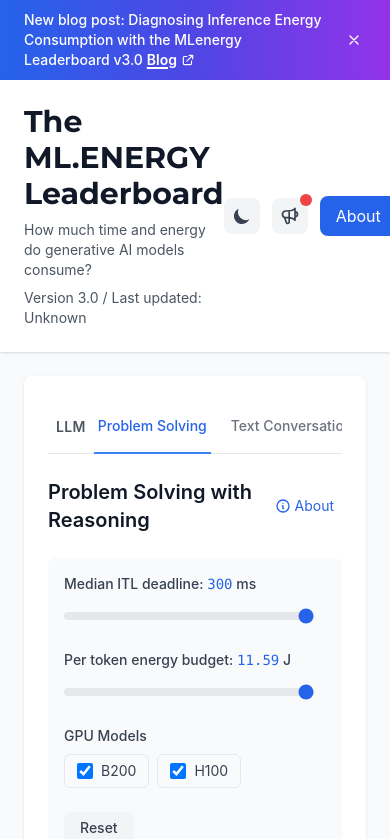
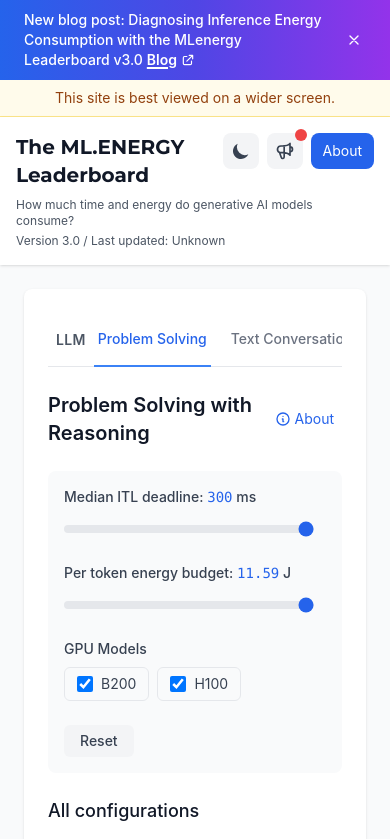
Before and after one commit to ml-energy/leaderboard, a React (Vite) app: page / in a window 390 px wide. Shown: the top 839 px of the page. Built offline with nearby package versions, Linux system fonts and the light colour scheme.

Commit message:
Responsiveness and UX fixes (#2)

```diff
--- a/src/App.tsx
+++ b/src/App.tsx
@@ -44,6 +44,9 @@
     }
     return new Set();
   });
+  const [bannerDismissedDate, setBannerDismissedDate] = useState<string | null>(() => {
+    return localStorage.getItem('bannerDismissedDate');
+  });
 
   // Multi-model comparison state (single source of truth: selectedForCompare)
   const [selectedForCompare, setSelectedForCompare] = useState<Set<string>>(new Set());
@@ -68,10 +71,24 @@
     localStorage.setItem('readAnnouncementIds', JSON.stringify([...readAnnouncementIds]));
   }, [readAnnouncementIds]);
 
+  useEffect(() => {
+    if (bannerDismissedDate) {
+      localStorage.setItem('bannerDismissedDate', bannerDismissedDate);
+    }
+  }, [bannerDismissedDate]);
+
   const unreadAnnouncementCount = announcements.filter(a => !readAnnouncementIds.has(a.date)).length;
 
-  const handleMarkAnnouncementAsRead = (id: string) => {
-    setReadAnnouncementIds(prev => new Set([...prev, id]));
+  const markAllAnnouncementsAsRead = () => {
+    setReadAnnouncementIds(new Set(announcements.map(a => a.date)));
+  };
+
+  const handleDismissBanner = () => {
+    const latestDate = announcements[0]?.date;
+    if (latestDate) {
+      setBannerDismissedDate(latestDate);
+    }
+    markAllAnnouncementsAsRead();
   };
 
   useEffect(() => {
@@ -343,23 +360,23 @@
   return (
     <div className="min-h-screen bg-gray-50 dark:bg-gray-900">
       <AnnouncementBanner
-        readIds={readAnnouncementIds}
-        onDismiss={handleMarkAnnouncementAsRead}
+        dismissedDate={bannerDismissedDate}
+        onDismiss={handleDismissBanner}
       />
+      {/* Mobile notice - only visible on small screens */}
+      <div className="md:hidden bg-amber-50 dark:bg-amber-900/30 border-b border-amber-200 dark:border-amber-800 px-4 py-2">
+        <p className="text-sm text-amber-800 dark:text-amber-200 text-center">
+          This site is best viewed on a wider screen.
+        </p>
+      </div>
+
       <header className="bg-white dark:bg-gray-800 shadow">
-        <div className="mx-auto py-6 px-6 flex justify-between items-center">
-          <div>
-            <h1 className="text-3xl font-bold text-gray-900 dark:text-white" style={{ fontFamily: 'Montserrat, sans-serif' }}>
+        <div className="mx-auto py-4 md:py-6 px-4 md:px-6">
+          <div className="flex justify-between items-start gap-3">
+            <h1 className="text-xl md:text-3xl font-bold text-gray-900 dark:text-white" style={{ fontFamily: 'Montserrat, sans-serif' }}>
               The ML.ENERGY Leaderboard
             </h1>
-            <p className="mt-2 text-sm text-gray-600 dark:text-gray-400">
-              How much time and energy do generative AI models consume?
-            </p>
-            <p className="mt-2 text-sm text-gray-600 dark:text-gray-400">
-              Version 3.0 / Last updated: {__LAST_UPDATED__}
-            </p>
-          </div>
-          <div className="flex items-center gap-3">
+            <div className="flex items-center gap-2 md:gap-3 flex-shrink-0">
               <button
                 onClick={() => setDarkMode(!darkMode)}
                 className="p-2 rounded-lg bg-gray-100 dark:bg-gray-700 hover:bg-gray-200 dark:hover:bg-gray-600 transition-colors"
@@ -376,7 +393,10 @@
                 )}
               </button>
               <button
-              onClick={() => setAnnouncementsOpen(true)}
+                onClick={() => {
+                  setAnnouncementsOpen(true);
+                  markAllAnnouncementsAsRead();
+                }}
                 className="relative p-2 rounded-lg bg-gray-100 dark:bg-gray-700 hover:bg-gray-200 dark:hover:bg-gray-600 transition-colors"
                 title="Announcements"
               >
@@ -389,11 +409,18 @@
               </button>
               <button
                 onClick={() => setAboutOpen(true)}
-              className="px-4 py-2 bg-blue-600 hover:bg-blue-700 text-white rounded-lg transition-colors"
+                className="px-3 md:px-4 py-2 text-sm md:text-base bg-blue-600 hover:bg-blue-700 text-white rounded-lg transition-colors"
               >
                 About
               </button>
             </div>
+          </div>
+          <p className="mt-2 text-xs md:text-sm text-gray-600 dark:text-gray-400">
+            How much time and energy do generative AI models consume?
+          </p>
+          <p className="mt-1 text-xs md:text-sm text-gray-600 dark:text-gray-400">
+            Version 3.0 / Last updated: {__LAST_UPDATED__}
+          </p>
         </div>
       </header>
 
--- a/src/components/AnnouncementBanner.tsx
+++ b/src/components/AnnouncementBanner.tsx
@@ -1,15 +1,20 @@
 import { announcements } from '../config/announcements';
 
 interface AnnouncementBannerProps {
-  readIds: Set<string>;
-  onDismiss: (id: string) => void;
+  dismissedDate: string | null;
+  onDismiss: () => void;
 }
 
-export function AnnouncementBanner({ readIds, onDismiss }: AnnouncementBannerProps) {
-  // Find the latest unread announcement (announcements are ordered newest first)
-  const latestUnread = announcements.find(a => !readIds.has(a.date));
+export function AnnouncementBanner({ dismissedDate, onDismiss }: AnnouncementBannerProps) {
+  // Show banner if there's an announcement newer than the dismissed date
+  const latestAnnouncement = announcements[0];
 
-  if (!latestUnread) {
+  if (!latestAnnouncement) {
+    return null;
+  }
+
+  // Hide if the latest announcement has been dismissed
+  if (dismissedDate && latestAnnouncement.date <= dismissedDate) {
     return null;
   }
 
@@ -17,11 +22,11 @@
     <div className="bg-gradient-to-r from-blue-600 via-indigo-600 to-purple-600 text-white shadow-md">
       <div className="mx-auto py-2.5 px-6 flex items-center justify-center gap-3">
         <span className="text-sm">
-          <span className="font-medium">{latestUnread.message}</span>
-          {latestUnread.links && latestUnread.links.length > 0 && (
+          <span className="font-medium">{latestAnnouncement.message}</span>
+          {latestAnnouncement.links && latestAnnouncement.links.length > 0 && (
             <>
               {' '}
-              {latestUnread.links.map((link, index) => (
+              {latestAnnouncement.links.map((link, index) => (
                 <span key={link.url}>
                   {index > 0 && ' · '}
                   <a
@@ -41,7 +46,7 @@
           )}
         </span>
         <button
-          onClick={() => onDismiss(latestUnread.date)}
+          onClick={onDismiss}
           className="p-1 hover:bg-white/20 rounded transition-colors flex-shrink-0"
           aria-label="Dismiss announcement"
         >
```
Lines whose indentation alone changed are shown as unchanged.
